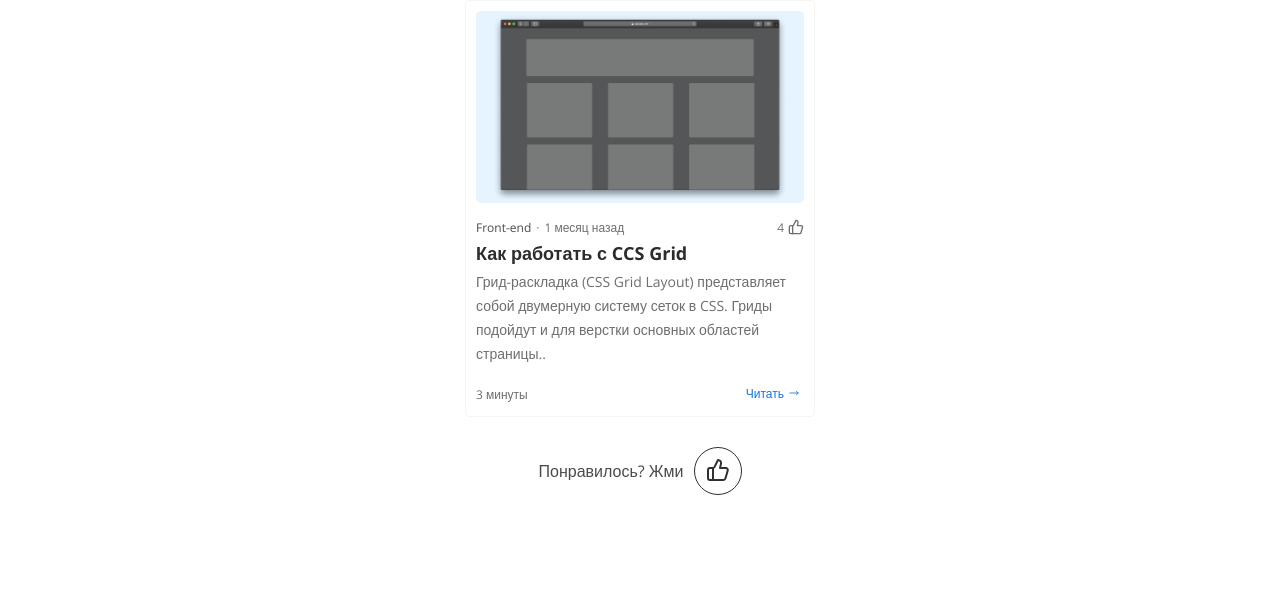
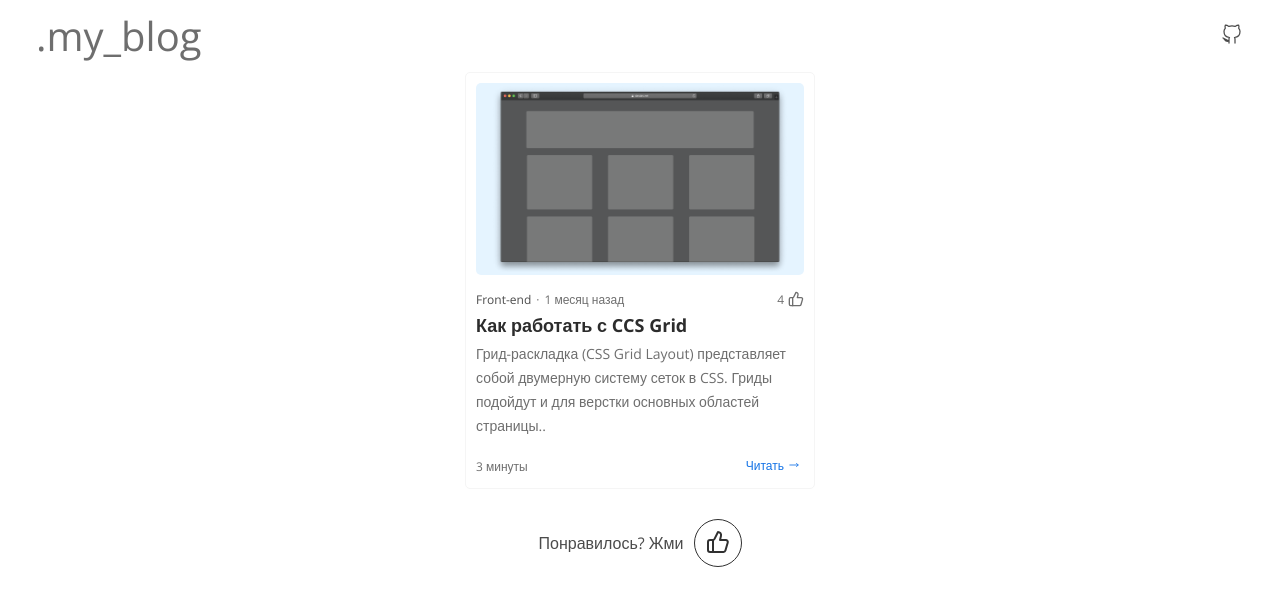
Before and after one commit to kirill-voronin-study/my-blog, a Next.js app: page / in a window 1280 px wide. Shown: the top 606 px of the page. Built offline with nearby package versions, Linux system fonts and the light colour scheme.

Commit message:
feat: add header

```diff
--- a/src/app/layout.tsx
+++ b/src/app/layout.tsx
@@ -1,6 +1,7 @@
 import type { Metadata } from "next";
 import { Open_Sans } from "next/font/google";
 import "./globals.css";
+import { Header } from "@/components";
 
 const openSans = Open_Sans({
   variable: "--font-open-sans",
@@ -19,7 +20,10 @@ export default function RootLayout({
 }>) {
   return (
     <html lang="ru" className={`${openSans.variable}`}>
-      <body>{children}</body>
+      <body>
+        <Header />
+        {children}
+      </body>
     </html>
   );
 }
--- /dev/null
+++ b/src/components/header/header.module.css
@@ -0,0 +1,16 @@
+.container {
+  display: flex;
+  justify-content: space-between;
+  align-items: center;
+  margin: 16px 36px;
+}
+
+.logo {
+  font-weight: 300;
+  font-size: 40px;
+  line-height: 100%;
+}
+
+.link {
+  cursor: pointer;
+}
--- /dev/null
+++ b/src/components/header/header.tsx
@@ -0,0 +1,19 @@
+import Image from "next/image";
+import styles from "./header.module.css";
+import Link from "next/link";
+
+function Header() {
+  return (
+    <div className={styles.container}>
+      <span className={styles.logo}>.my_blog</span>
+      <Link
+        href="https://github.com/kirill-voronin-study/my-blog"
+        className={styles.link}
+      >
+        <Image src="/github.svg" alt="GitHub Link" width={24} height={24} />
+      </Link>
+    </div>
+  );
+}
+
+export default Header;
--- a/src/components/index.ts
+++ b/src/components/index.ts
@@ -4,3 +4,4 @@ export { default as Text } from "./text/text";
 export { default as Card } from "./card/card";
 export { default as Like } from "./like/like";
 export { default as LikeButton } from "./like-button/like-button";
+export { default as Header } from "./header/header";
```
Also changed, not shown: public/github.svg (added).
